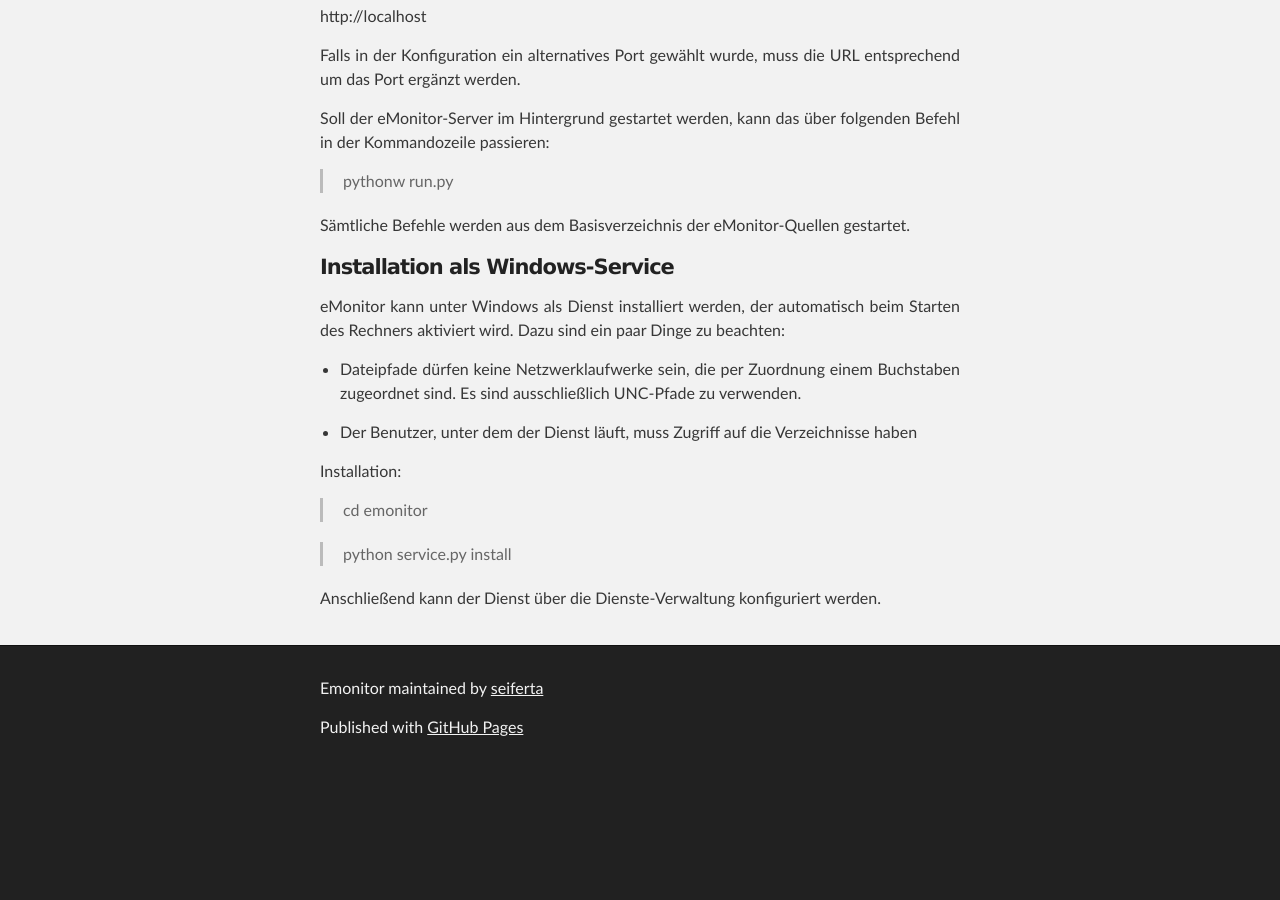
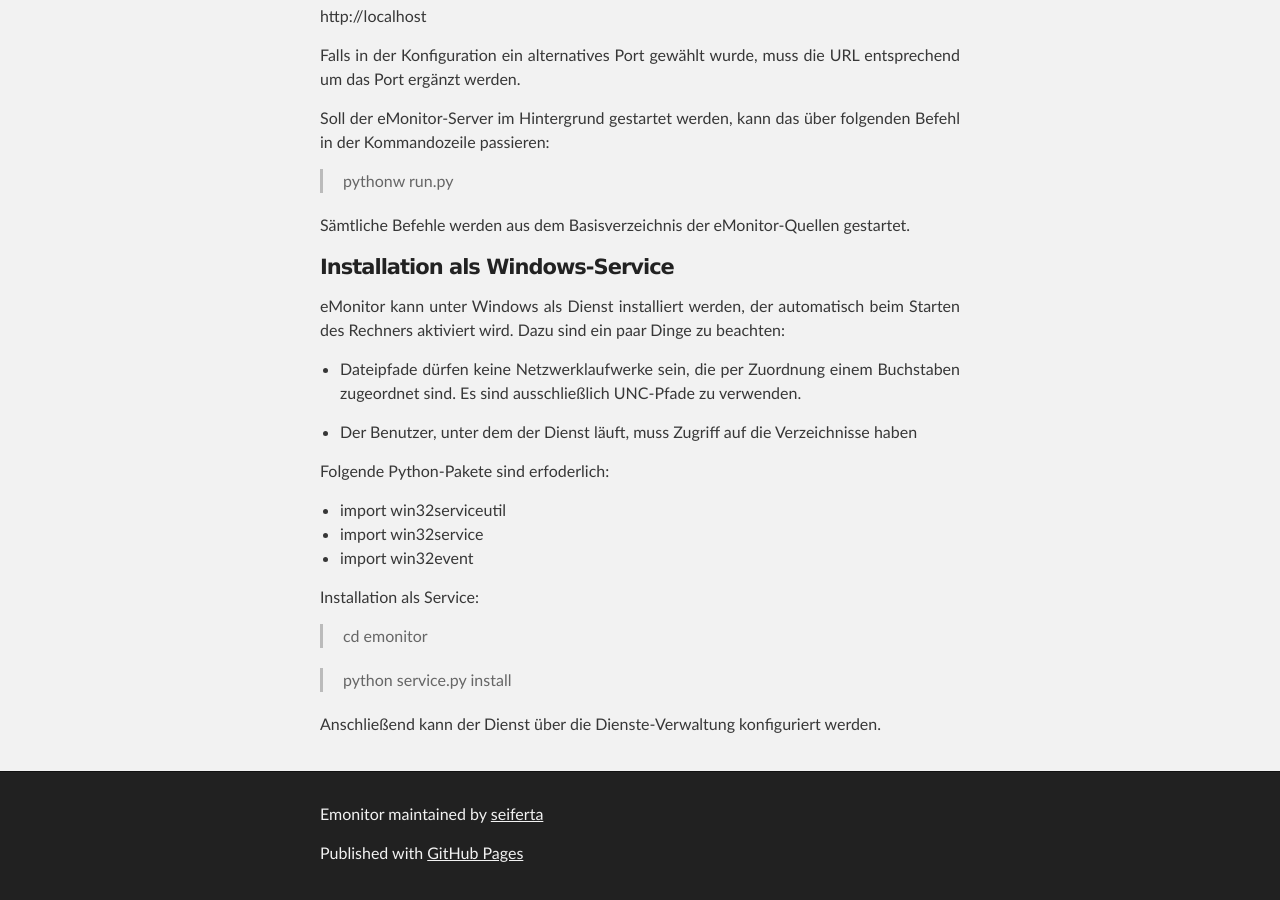
Before and after one commit to seiferta/eMonitor, a Jekyll site: the page built from docs/installwindows.md, in a window 1280 px wide and 900 px high, scrolled down 2255 px. Built offline with Jekyll 4.4.1, drawn with Linux system fonts in a browser that asks for light colours; nearby versions of some CDN libraries; before the commit the page ends 3029 px from its top, so only the background shows below that.

Commit message:
Update installwindows.md

```diff
--- a/docs/installwindows.md
+++ b/docs/installwindows.md
@@ -93,7 +93,13 @@ Dazu sind ein paar Dinge zu beachten:
 
 * Der Benutzer, unter dem der Dienst läuft, muss Zugriff auf die Verzeichnisse haben
 
-Installation:
+Folgende Python-Pakete sind erfoderlich:
+
+ - import win32serviceutil
+ - import win32service
+ - import win32event
+
+Installation als Service:
 
  > cd emonitor
 
```
